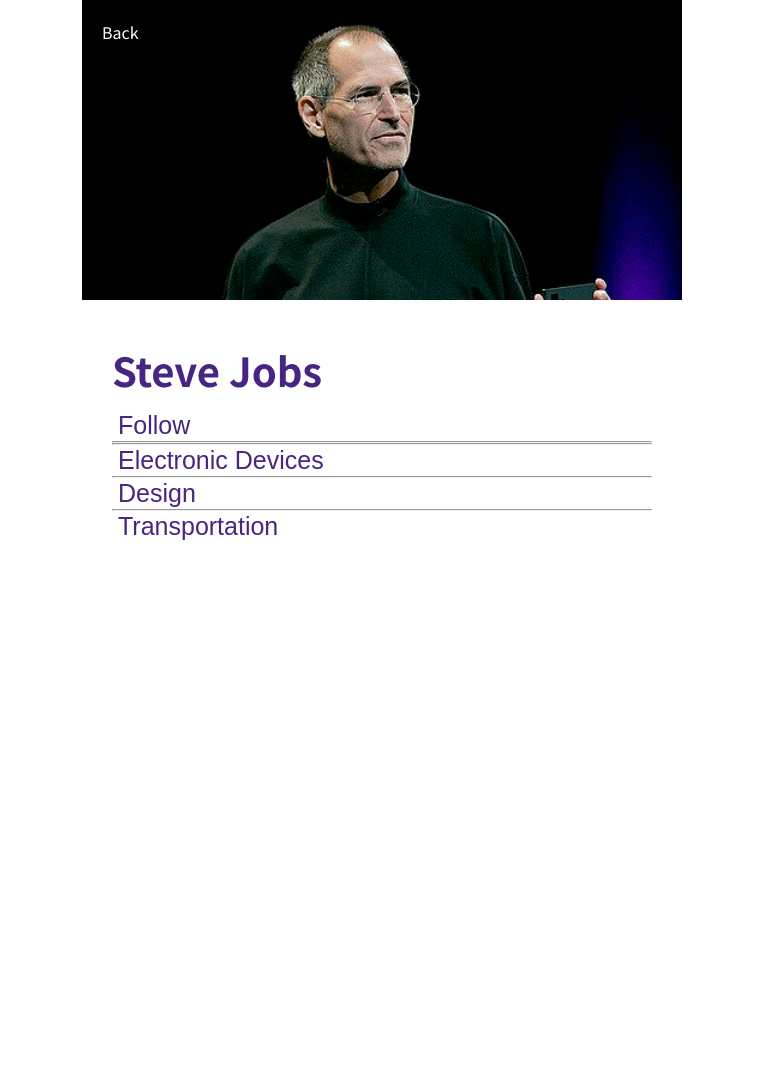
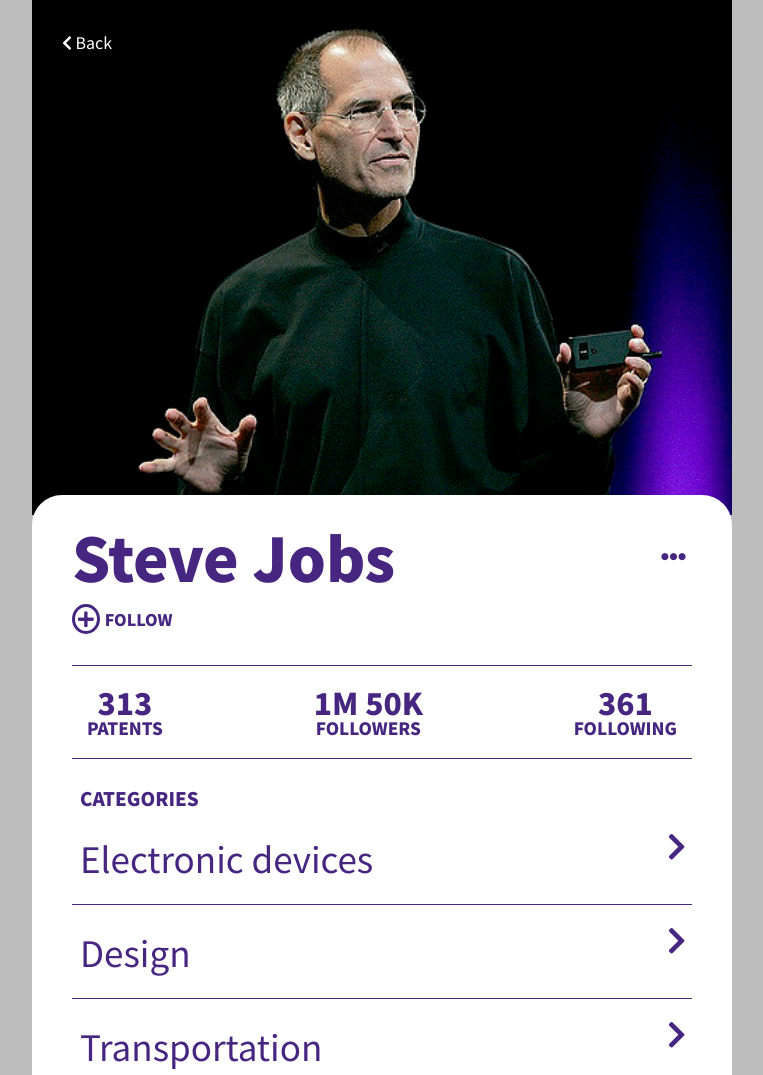
Before and after one commit to RossKeeley/mock-profile, a plain HTML site: page index.html in a window 1280 px wide. Shown: the top 1075 px of the page, without its empty margins (258-1021 px from the left). Before the commit the page ends 800 px from the top, so only its background shows below. Drawn offline with Linux system fonts and the light colour scheme.

Commit message:
Added font awesome icons to buttons

```diff
--- a/index.html
+++ b/index.html
@@ -3,33 +3,46 @@
   <head>
     <meta charset="utf-8">
     <link rel="stylesheet" href="style.css">
+    <link rel="stylesheet" href="https://cdnjs.cloudflare.com/ajax/libs/font-awesome/5.15.2/css/all.min.css">
     <title>Mock Steve Jobs Profile</title>
   </head>
   <body>
     <div class="container">
       <div class="profile-picture">
-        <a href="#">Back</a>
-        <img src="" alt="">
+        <a href="#"><i class="fas fa-chevron-left"></i> Back</a>
+        <img src="images/steve-jobs.jpg" alt="">
       </div>
       <div class="information">
         <div class="title">
           <h1>Steve Jobs</h1>
-          <button type="button" name="button"></button>
+          <button type="button" name="button"><i class="fas fa-ellipsis-h"></i></button>
         </div>
         <div class="follow">
-          <button type="button" name="button" id="follow">Follow</button>
+          <button type="button" name="button" id="follow"><i class="fas fa-plus"></i> <p>Follow</p></button>
         </div>
         <hr>
         <div class="stats">
-
+          <div class="stat" id="patents">
+            <span>313</span>
+            <p>PATENTS</p>
+          </div>
+          <div class="stat" id="followers">
+            <span>1M 50K</span>
+            <p>FOLLOWERS</p>
+          </div>
+          <div class="stat" id="following">
+            <span>361</span>
+            <p>FOLLOWING</p>
+          </div>
         </div>
         <hr>
         <div class="categories">
-          <button type="button" name="button">Electronic Devices</button>
+          <h3>categories</h3>
+          <button type="button" name="button">Electronic devices <i class="fas fa-chevron-right"></i></button>
           <hr>
-          <button type="button" name="button">Design</button>
+          <button type="button" name="button">Design <i class="fas fa-chevron-right"></i></button>
           <hr>
-          <button type="button" name="button">Transportation</button>
+          <button type="button" name="button">Transportation <i class="fas fa-chevron-right"></i></button>
         </div>
       </div>
     </div>
--- a/style.scss
+++ b/style.scss
@@ -3,6 +3,17 @@
 * {
   box-sizing: border-box;
   margin: 0;
+  font-family: 'Noto Sans JP';
+}
+
+body {
+  background-color: #bdbdbd;
+}
+
+hr {
+  background-color: #472681;
+  height: 1px;
+  border: none;
 }
 
 .container {
@@ -11,37 +22,106 @@
   flex-direction: column;
   font-family: 'Noto Sans JP';
   margin: auto;
-  width: 50vw;
-  max-width: 600px;
+  width: 100vw;
+  max-width: 700px;
   min-width: 500px;
   .profile-picture {
-    height: 300px;
-    background-image: url('images/steve-jobs.jpg');
+    height: 100%;
+    // background-image: url('images/steve-jobs.jpg');
     background-size: 100%;
-    padding: 20px;
+    width: 100%;
+    // padding: 20px;
+    top: 0px;
     a {
+      margin: 30px;
+      position: absolute;
       color: #fff;
       text-decoration: none;
     }
+    img {
+      width: 100%;
+    }
   }
   .information {
+    position: relative;
+    top: -25px;
+    z-index: 2;
     background-color: #fff;
     color: #472681;
-    padding: 30px;
+    padding: 20px 40px;
+    border-top-left-radius: 30px;
+    border-top-right-radius: 30px;
     .title {
       height: 80px;
       display: flex;
       justify-content: space-between;
       align-items: center;
       h1 {
-        font-size: 40px;
+        font-size: 60px;
+        font-weight: 900;
+      }
+    }
+    .follow {
+      margin: 8px 0px 30px 0px;
+      button {
+        width: 100px;
+        display: flex;
+        justify-content: flex-start;
+        align-items: center;
+        padding-left: 0;
+      }
+      p {
+        font-size: 16px;
+        font-weight: 900;
+        margin-left: 5px;
+        text-transform: uppercase;
+      }
+      .fa-plus {
+        font-size: 18px;
+        font-weight: 600;
+        border: 3px solid #472681;
+        border-radius: 50%;
+        padding: 3px;
       }
     }
     .stats {
-
+      display: flex;
+      justify-content: space-between;
+      align-items: center;
+      margin: 5px 0;
+      font-size: 17px;
+      font-weight: 800;
+      line-height: 1.1;
+      padding: 15px;
+      .stat {
+        text-align: center;
+        span {
+          font-size: 30px;
+          font-weight: 800;
+          height: auto;
+        }
+      }
     }
     .categories {
-
+      h3 {
+        text-transform: uppercase;
+        font-weight: 800;
+        margin: 25px 0 10px 0;
+        padding-left: 8px;
+      }
+      button {
+        width: 100%;
+        text-align: left;
+        padding-left: 8px;
+        font-size: 35px;
+        font-weight: 400;
+        margin: 20px 0;
+        display: flex;
+        justify-content: space-between;
+        i {
+          font-size: 30px;
+        }
+      }
     }
     button {
       color: #472681;
```
Also changed, not shown: style.css, 1 other file.
